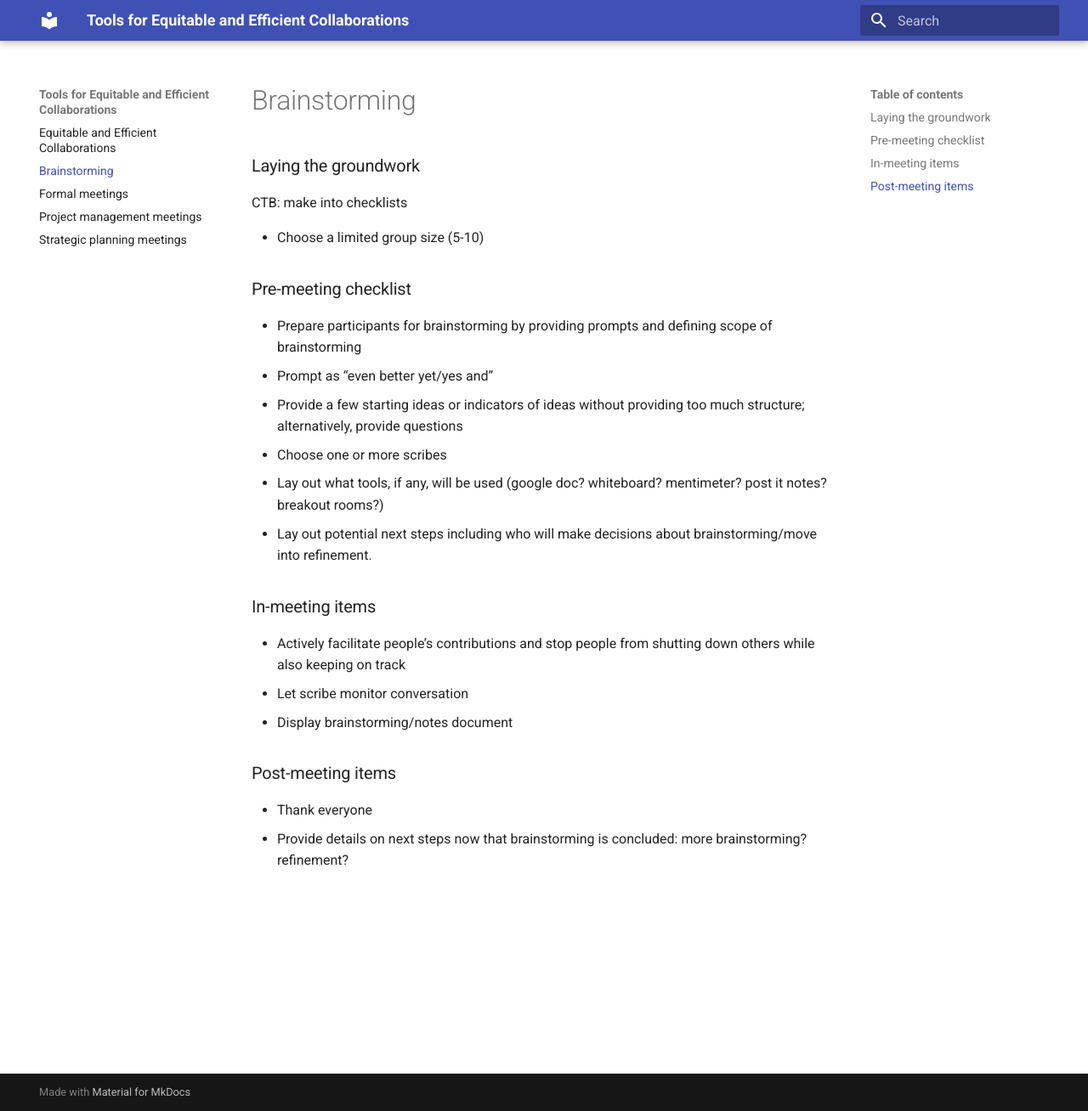
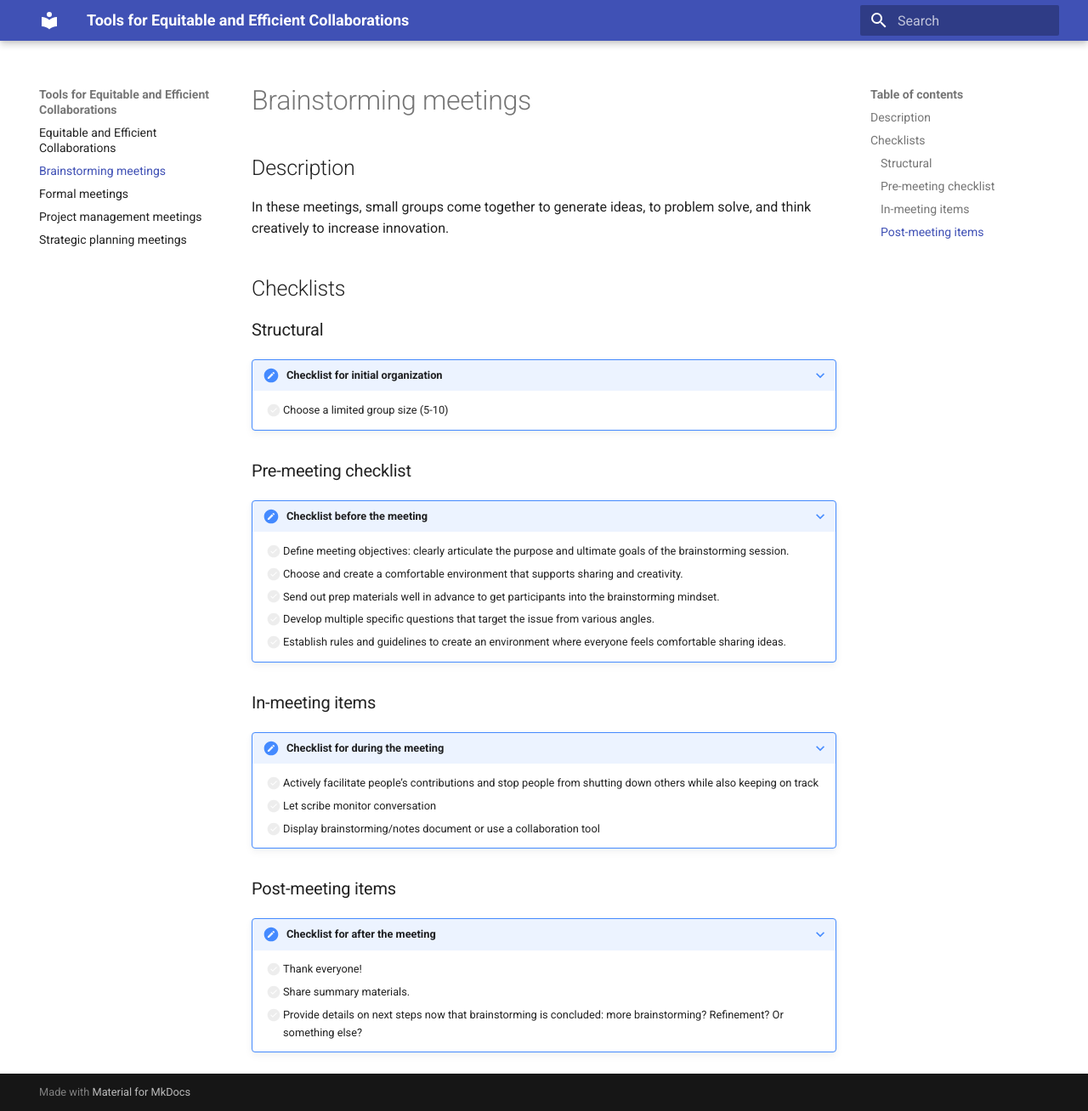
Before and after one commit to ctb/2023-equitable-efficient, an MkDocs documentation site: the page built from docs/brainstorming.md, in a window 1280 px wide and 1308 px high. Shown: the whole window at 85% size. Built offline with MkDocs 1.6.1 and Material for MkDocs 9.7.7, drawn with Linux system fonts in a browser that asks for light colours.

Commit message:
update front page and brainstorming

```diff
--- a/docs/brainstorming.md
+++ b/docs/brainstorming.md
@@ -1,25 +1,40 @@
-### Laying the groundwork
+# Brainstorming meetings
 
-CTB: make into checklists
+## Description
 
-* Choose a limited group size (5-10)
+In these meetings, small groups come together to generate ideas, to
+problem solve, and think creatively to increase innovation.
+
+## Checklists
+
+### Structural
+
+???+ note "Checklist for initial organization"
+
+    - [ ] Choose a limited group size (5-10)
 
 ### Pre-meeting checklist
 
-* Prepare participants for brainstorming by providing prompts and defining scope of brainstorming
-* Prompt as “even better yet/yes and”
-* Provide a few starting ideas or indicators of ideas without providing too much structure; alternatively, provide questions
-* Choose one or more scribes
-* Lay out what tools, if any, will be used (google doc? whiteboard? mentimeter? post it notes? breakout rooms?)
-* Lay out potential next steps including who will make decisions about brainstorming/move into refinement.
+???+ note "Checklist before the meeting"
+
+    - [ ] Define meeting objectives: clearly articulate the purpose and ultimate goals of the brainstorming session.
+    - [ ] Choose and create a comfortable environment that supports sharing and creativity.
+    - [ ]  Send out prep materials well in advance to get participants into the brainstorming mindset.
+    - [ ] Develop multiple specific questions that target the issue from various angles.
+    - [ ] Establish rules and guidelines to create an environment where everyone feels comfortable sharing ideas.
 
 ### In-meeting items
 
-* Actively facilitate people’s contributions and stop people from shutting down others while also keeping on track
-* Let scribe monitor conversation
-* Display brainstorming/notes document
+???+ note "Checklist for during the meeting"
+
+    - [ ] Actively facilitate people’s contributions and stop people from shutting down others while also keeping on track
+    - [ ] Let scribe monitor conversation
+    - [ ] Display brainstorming/notes document or use a collaboration tool
 
 ### Post-meeting items
 
-* Thank everyone
-* Provide details on next steps now that brainstorming is concluded: more brainstorming? refinement?
+???+ note "Checklist for after the meeting"
+
+    - [ ] Thank everyone!
+    - [ ] Share summary materials.
+    - [ ] Provide details on next steps now that brainstorming is concluded: more brainstorming? Refinement? Or something else?
--- /dev/null
+++ b/requirements.txt
@@ -0,0 +1,3 @@
+mkdocs
+mkdocs-material
+pymdown-extensions
```
Also changed, not shown: docs/index.md (+14 -4 lines).
